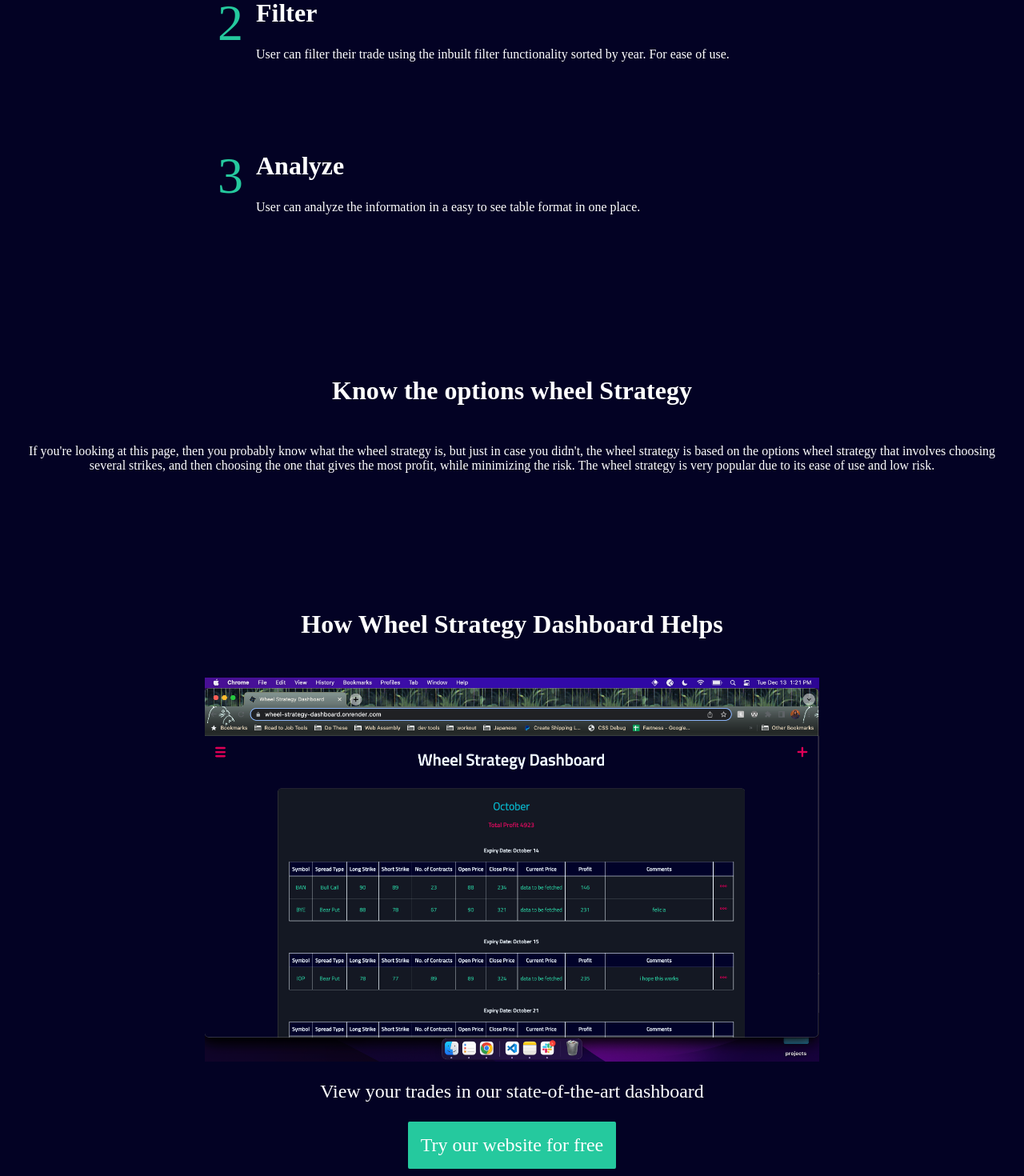
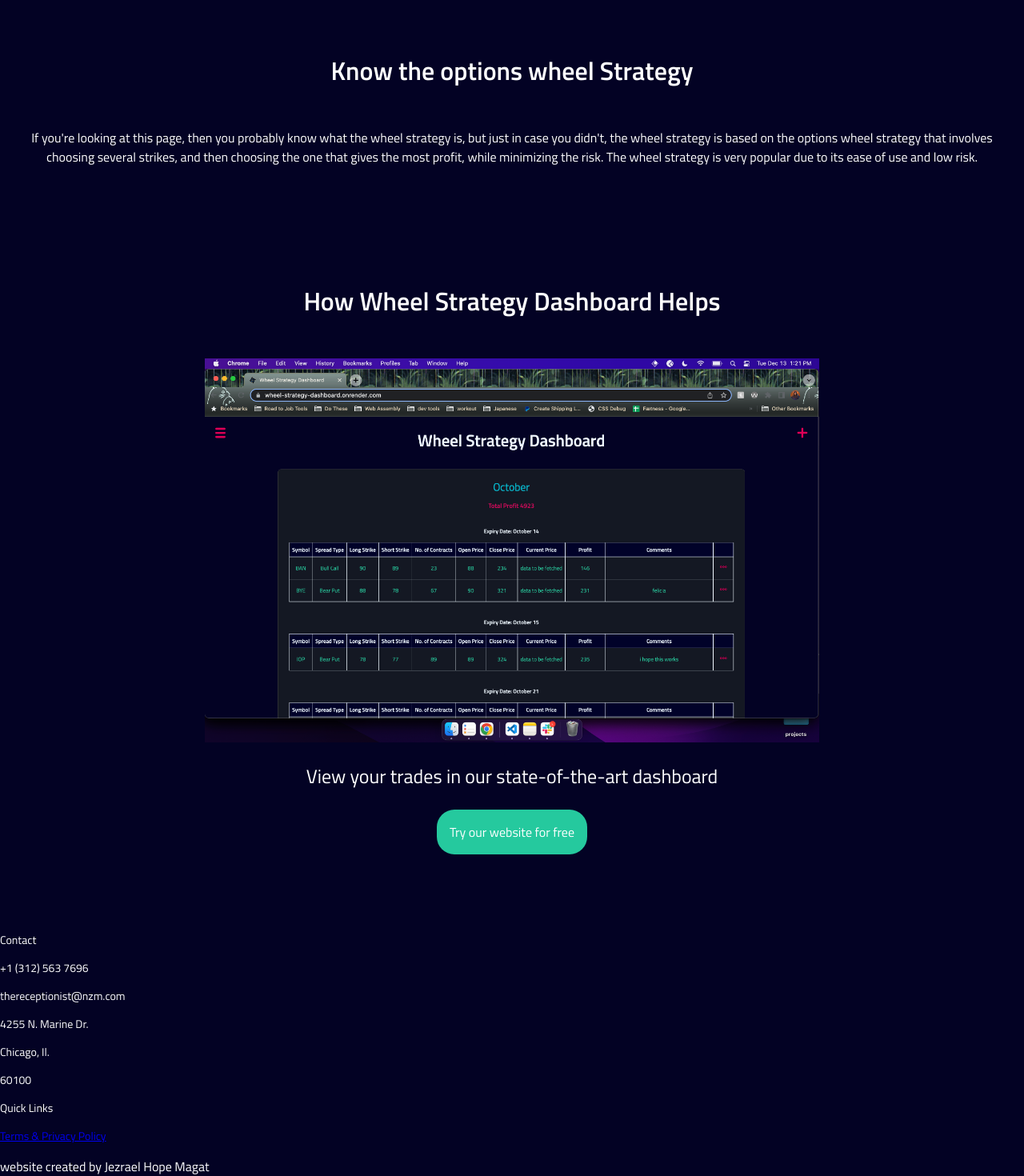
Before and after one commit to jezraelhope/bambya-dashboard, a React (Create React App) app in the folder client/: page / in a window 1280 px wide. Shown: the part 1100-2570 px from the top of the page at 80% size. Built offline with nearby package versions, Linux system fonts and the light colour scheme; no server answers.

Commit message:
fix styling

```diff
--- a/client/src/App.css
+++ b/client/src/App.css
@@ -1,8 +1,8 @@
 @import url('https://fonts.googleapis.com/css2?family=Titillium+Web:wght@400;600&display=swap');
-
 
 body {
     margin: 0;
+    font-family: 'Titillium Web', Times, serif;
 }
 
 .purple-theme {
@@ -12,11 +12,11 @@ body {
     padding: 0;
     min-height: 100vh;
     display: flex;
-	flex-direction: column
+    flex-direction: column;
 }
 
 .App {
     padding: 2em 2em 0 2em;
     color: aliceblue;
-	flex-grow: 1
+    flex-grow: 1;
 }
--- a/client/src/LandingPage/index.js
+++ b/client/src/LandingPage/index.js
@@ -79,7 +79,7 @@ function LandingPage() {
                     low risk.
                 </p>
             </section>
-            <section className="landing-visit-app">
+            <section className="landing-visit-app" id="WSDB">
                 <h2>How Wheel Strategy Dashboard Helps</h2>
                 <img src={wsdbImage} alt="wheel strategy website image" />
                 <p>View your trades in our state-of-the-art dashboard</p>
@@ -87,7 +87,33 @@ function LandingPage() {
                     Try our website for free
                 </a>
             </section>
-            <footer>Copyright 2022</footer>
+            <footer className="footer">
+                <div className="footer-content divz">
+                    <div className="contact-container">
+                        <p className="footer-header">Contact</p>
+                        <div className="contact-details">
+                            <p>+1 (312) 563 7696</p>
+                            <p>thereceptionist@nzm.com</p>
+                            <p>4255 N. Marine Dr.</p>
+                            <p>Chicago, Il.</p>
+                            <p>60100</p>
+                        </div>
+                    </div>
+                    <div className="quick-links divz">
+                        <p className="footer-header">Quick Links</p>
+                        <div className="footer-links">
+                            <a href="https://www.privacypolicygenerator.info/live.php?token=oJoRuGqZZDYntGQ7MJuZXspZ26Nfp2Zf">
+                                Terms & Privacy Policy
+                            </a>
+                        </div>
+                    </div>
+                </div>
+                <div className="website-info">
+                    <p className="footer-footer">
+                        website created by Jezrael Hope Magat
+                    </p>
+                </div>
+            </footer>
         </div>
     )
 }
--- a/client/src/LandingPage/landingPage.css
+++ b/client/src/LandingPage/landingPage.css
@@ -11,8 +11,14 @@ body {
     padding: 0;
     border: 0;
     font-size: 100%;
-    font: inherit;
+    font-family: 'Titillium Web', Times, serif;
     vertical-align: baseline;
+}
+h1,
+h2,
+h3,
+h4 {
+    margin: 0;
 }
 
 /* Variables */
@@ -30,6 +36,7 @@ body {
     --base-color-1: #030224;
     --base-color-2: #25c99e;
     --base-color-3: #ffffff;
+    --border-radius: 22px;
 }
 
 /* App CSS */
@@ -72,6 +79,10 @@ section h2 {
     list-style: none;
     padding: var(--spacing-small);
 }
+.landing-header nav li:hover {
+    background-color: var(--base-color-1);
+    border-radius: 22px;
+}
 
 .landing-header nav a {
     text-decoration: none;
@@ -107,9 +118,7 @@ section h2 {
     color: var(--base-color-3);
     padding: var(--spacing-small);
     background: var(--base-color-2);
-    border-radius: 50%;
-    width: var(--spacing-xl);
-    height: var(--spacing-xl);
+    border-radius: var(--border-radius);
     font-weight: bold;
     display: flex;
     align-items: center;
@@ -133,12 +142,19 @@ section h2 {
     display: flex;
     flex-direction: column;
     margin: 0 auto;
-    width: 60vw;
+    width: 70vw;
 }
 .landing-steps--visual {
-    padding: var(--spacing-small);
     display: flex;
     align-items: center;
+    margin-bottom: var(--spacing-md);
+}
+.landing-steps--visual:last-child {
+    margin-bottom: 0;
+}
+
+.landing-steps--visual .visual-info--more-info {
+    margin: 0;
 }
 .landing-steps--visual .visual-number {
     font-size: var(--font-size-lg);
@@ -148,7 +164,7 @@ section h2 {
     display: flex;
     flex-direction: column;
     align-items: flex-start;
-    padding: var(--spacing-small);
+    padding: 0 var(--spacing-small);
     text-align: left;
 }
 .landing-steps--visual .visual-info--heading {
@@ -179,10 +195,13 @@ section h2 {
     font-size: var(--font-size-small);
 }
 .landing-visit-app .landing-visit-app--button {
-    font-size: var(--font-size-small);
     text-decoration: none;
     padding: var(--spacing-small);
     color: var(--base-color-3);
     background-color: var(--base-color-2);
-    border-radius: 2px;
+    border-radius: var(--border-radius);
 }
+.landing-visit-app .landing-visit-app--button:hover {
+    color: var(--base-color-1);
+    background: var(--base-color-3);
+}
```
Also changed, not shown: client/src/App.js (+44 -47 lines). Lines whose indentation alone changed are shown as unchanged.
